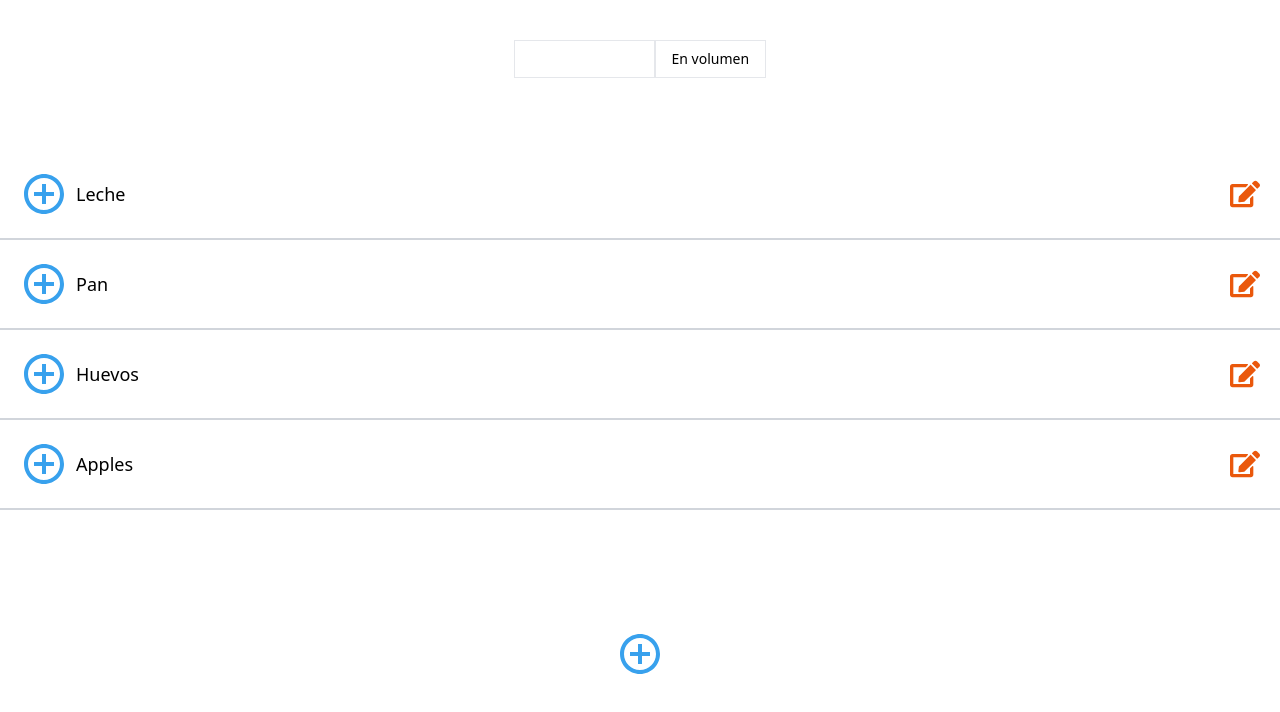
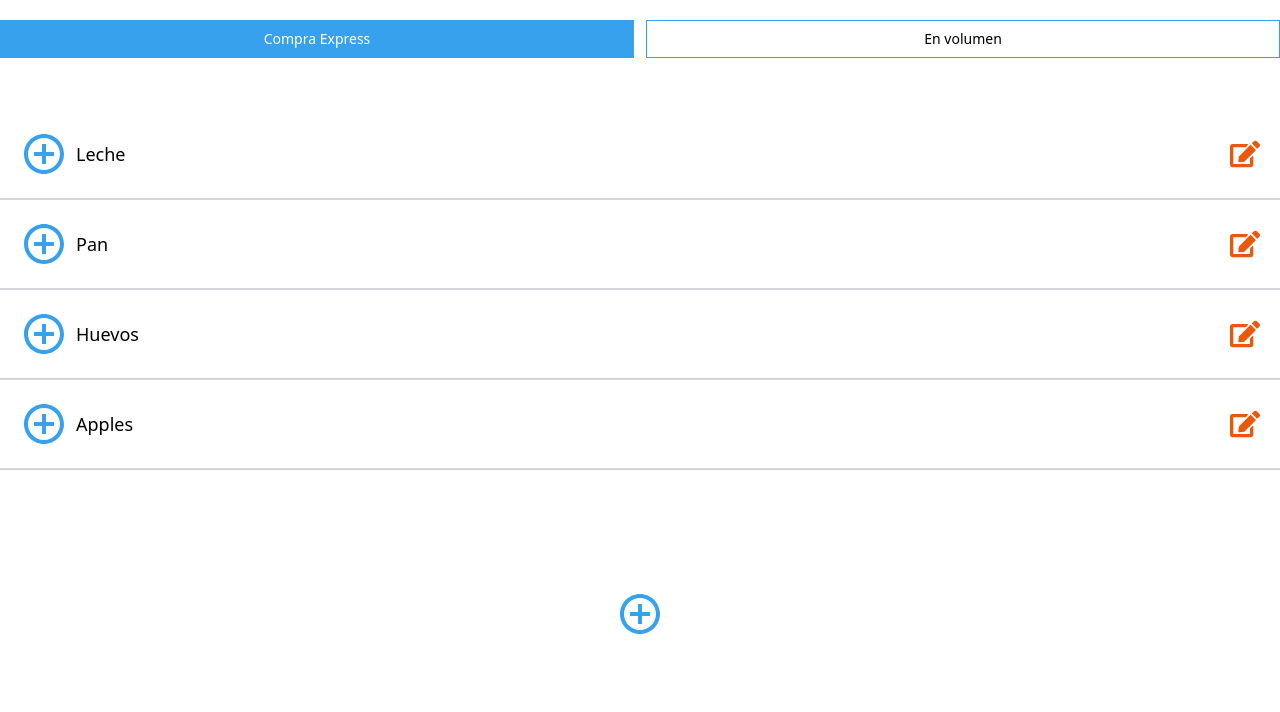
Before and after one commit to No-Country/s7-11-t-javareact, a React (Vite) app in the folder client/: page /list in a window 1280 px wide. Shown: the top 712 px of the page. Built offline with nearby package versions, Linux system fonts and the light colour scheme.

Commit message:
style(Login):change css clases to tailwind

```diff
--- a/client/src/pages/ListPage/index.jsx
+++ b/client/src/pages/ListPage/index.jsx
@@ -3,7 +3,7 @@ import BigBuyTab from "./BigBuyTab";
 import ExpressBuyTab from "./ExpressBuyTab";
 const EXPRESS_TAB_NAME = "express-buy";
 const BIG_TAB_NAME = "big-buy";
-import "./index.css";
+
 const ListPage = () => {
   const [activeTab, setActiveTab] = useState(EXPRESS_TAB_NAME);
 
@@ -16,7 +16,7 @@ const ListPage = () => {
       <div
         role="tablist"
         aria-label="List types Tabs"
-        className="flex items-center justify-center p-10"
+        className="grid grid-cols-[repeat(auto-fit,minmax(min(100%,15rem),1fr))] gap-3 py-5"
       >
         <TabButton
           keyName={EXPRESS_TAB_NAME}
@@ -47,7 +47,7 @@ function TabButton({ keyName, children, changeActiveTab, activeTab }) {
     <button
       role="tab"
       aria-selected={activeTab === keyName}
-      className={` ${activeTab === keyName ? "bg-my-blue text-white border border-my-blue" : "bg-white text-black border border-my-blue"}
+      className={` ${activeTab === keyName ? "bg-primary text-white border border-primary" : "bg-white text-black border border-primary"}
               py-2 px-4 font-medium flex justify-center items-center w-168 h-29 text-sm`}
       onClick={() => changeActiveTab(keyName)}
     >
```
